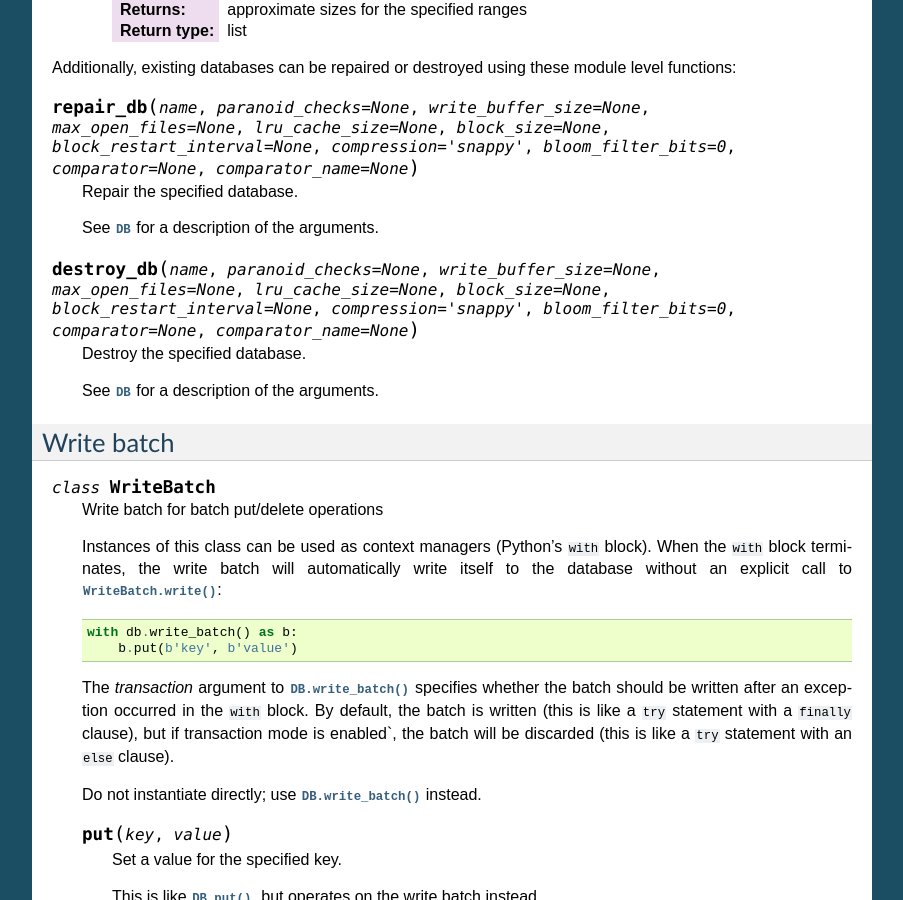
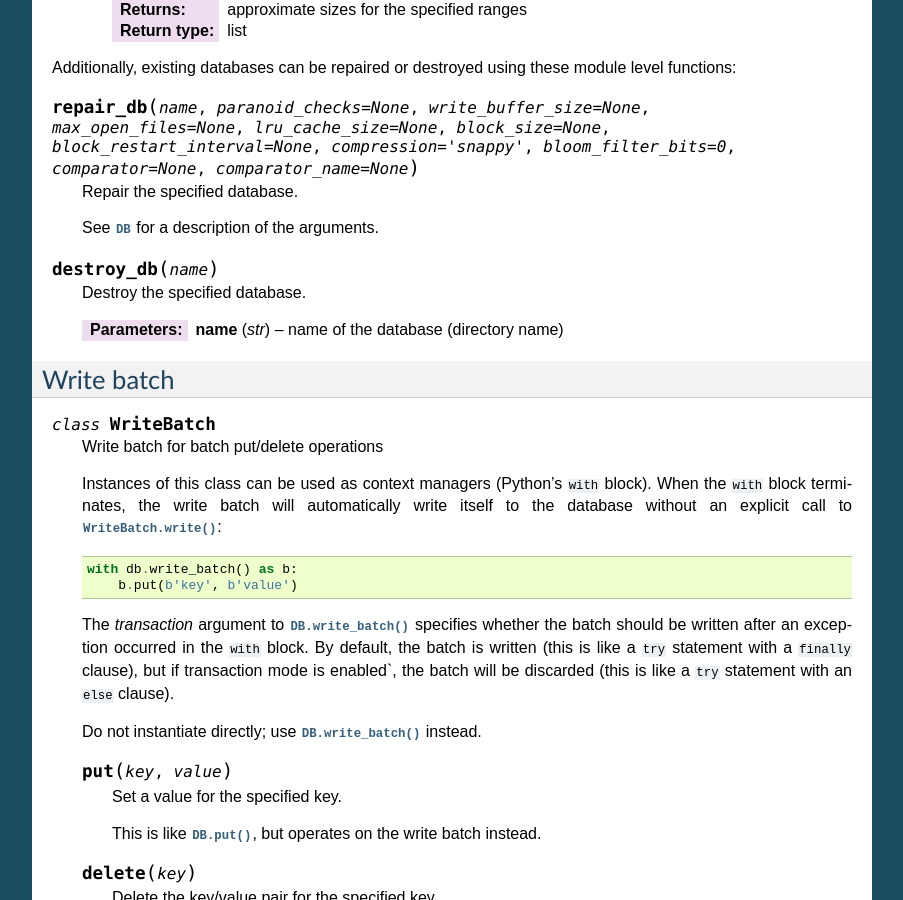
Before and after one commit to wbolster/plyvel, a Sphinx documentation site: the page built from doc/api.rst, in a window 1280 px wide and 900 px high, scrolled down 2968 px. Shown: the whole window, without its empty margins (198-1101 px from the left). Built offline with Sphinx 7.4.7, drawn with Linux system fonts in a browser that asks for light colours.

Commit message:
Drop all args to destroy_db (except database name)
Other arguments are useless, since this function just removes data,
Configuration flags (except the Env which is not exposed in Plyvel)
don't make any difference for that.

```diff
--- a/TODO.rst
+++ b/TODO.rst
@@ -2,5 +2,4 @@
 TODO
 ====
 
-* Drop most of the args to destroy_db, since those seem useless.
 * Implement include_start and include_stop args for iterators
--- a/doc/api.rst
+++ b/doc/api.rst
@@ -189,11 +189,11 @@ level functions:
    See :py:class:`DB` for a description of the arguments.
 
 
-.. py:function:: destroy_db(name, paranoid_checks=None, write_buffer_size=None, max_open_files=None, lru_cache_size=None, block_size=None, block_restart_interval=None, compression='snappy', bloom_filter_bits=0, comparator=None, comparator_name=None)
+.. py:function:: destroy_db(name)
 
    Destroy the specified database.
 
-   See :py:class:`DB` for a description of the arguments.
+   :param str name: name of the database (directory name)
 
 
 Write batch
```
Also changed, not shown: 1 other file.
